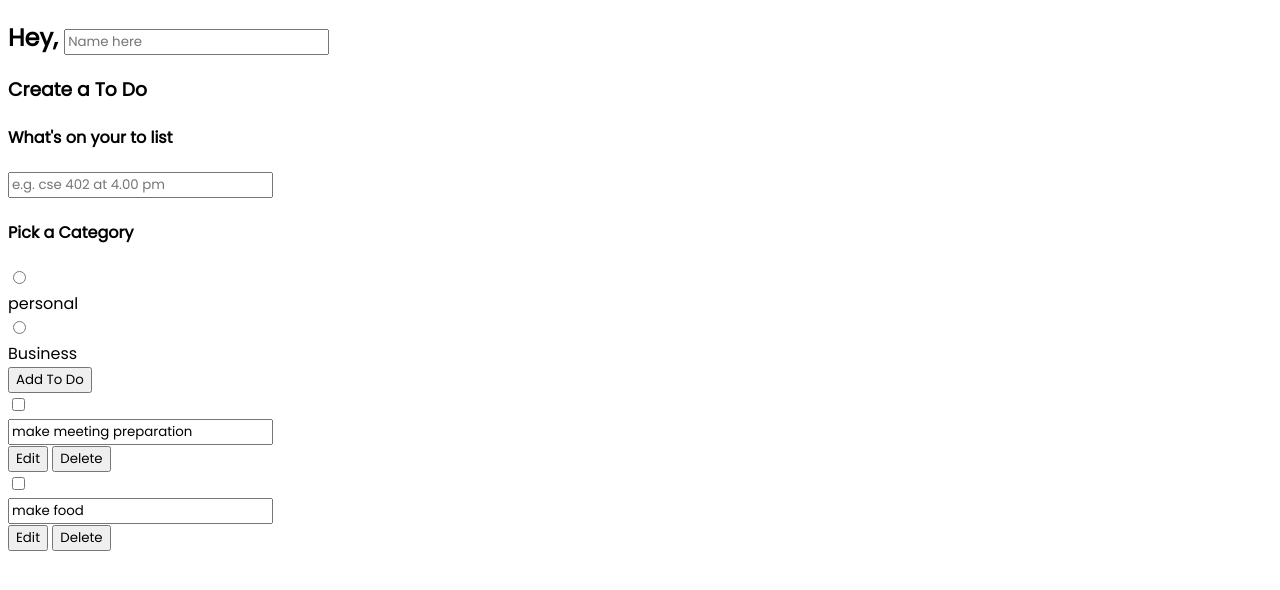
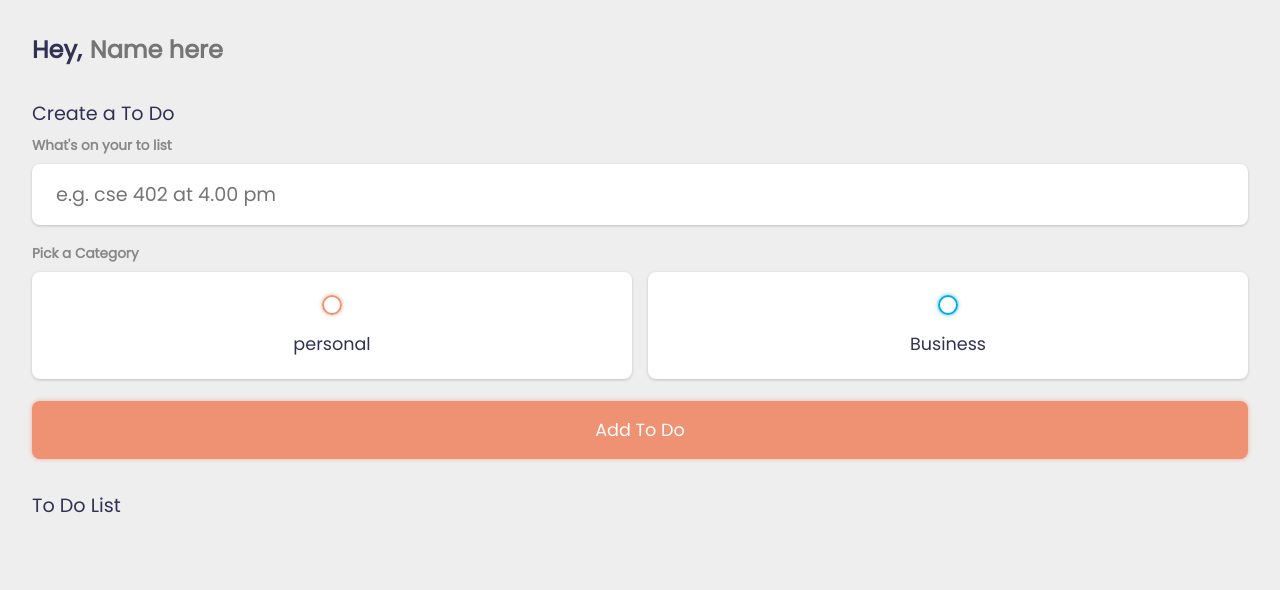
Before and after one commit to ZihadHossainNayem/Rem-To-Do, a plain HTML site: page index.html in a window 1280 px wide. Drawn offline with Linux system fonts and the light colour scheme.

Commit message:
feat: css complete

```diff
--- a/index.html
+++ b/index.html
@@ -23,7 +23,7 @@
 
     <section class="create-to-do">
       <h3>Create a To Do</h3>
-      <form action="" id="to-do-form">
+      <form id="to-do-form">
         <h4>What's on your to list</h4>
         <input
           type="text"
@@ -32,7 +32,7 @@
           placeholder="e.g. cse 402 at 4.00 pm"
         />
         <h4>Pick a Category</h4>
-        <div class="options">
+        <div class="option">
           <label>
             <input
               type="radio"
@@ -40,7 +40,7 @@
               id="category1"
               value="personal"
             />
-            <span class="bubble-personal"></span>
+            <span class="bubble personal"></span>
             <div>personal</div>
           </label>
           <label>
@@ -50,7 +50,7 @@
               id="category2"
               value="Business"
             />
-            <span class="bubble-business"></span>
+            <span class="bubble business"></span>
             <div>Business</div>
           </label>
         </div>
@@ -59,14 +59,15 @@
     </section>
 
     <section class="todo-list">
-      <div class="list" id="todo-list">
-        <div class="to-do-item">
+      <h3>To Do List</h3>
+      <!--  <div class="list" id="todo-list">
+        <div class="todo-item done">
           <label>
             <input type="checkbox" />
-            <span class="bubble-business"></span>
+            <span class="bubble personal"></span>
           </label>
           <div class="todo-content">
-            <input type="text" value="make meeting preparation" readonly />
+            <input type="text" value="making food" readonly />
           </div>
 
           <div class="action">
@@ -75,13 +76,13 @@
           </div>
         </div>
 
-        <div class="to-do-item">
+        <div class="todo-item">
           <label>
             <input type="checkbox" />
-            <span class="bubble-personal"></span>
+            <span class="bubble business"></span>
           </label>
           <div class="todo-content">
-            <input type="text" value="make food" readonly />
+            <input type="text" value="meeting preparation"" readonly />
           </div>
 
           <div class="action">
@@ -89,7 +90,7 @@
             <button class="delete">Delete</button>
           </div>
         </div>
-      </div>
+      </div> -->
     </section>
 
     <script src="main.js"></script>
--- a/style.css
+++ b/style.css
@@ -1,3 +1,228 @@
+:root {
+  --primary: #ef9273;
+  --personal: var(--primary);
+  --business: #00abe4;
+  --light: #eee;
+  --dark: #313154;
+  --grey: #888;
+  --danger: #ff5b57;
+  --shadow: 0 1px 3px rgba(0, 0, 0, 0.2);
+  --personal-glow: 0px 0px 4px rgba(239, 146, 115, 0.7);
+  --business-glow: 0px 0px 4px rgba(0, 171, 228, 0.7);
+}
 * {
   font-family: "Poppins", sans-serif;
+  margin: 0;
+  padding: 0;
+  box-sizing: border-box;
 }
+
+input:not([type="radio"]):not([type="checkbox"]),
+button {
+  appearance: none;
+  border: none;
+  outline: none;
+  background: none;
+  cursor: initial;
+}
+
+body {
+  background: var(--light);
+  color: var(--dark);
+}
+
+section {
+  margin: 2rem 0rem;
+  padding: 0rem 2rem;
+}
+
+h3 {
+  color: var(--dark);
+  font-size: 1.2rem;
+  font-weight: 500;
+  margin: 0rem 0rem 0.5rem 0rem;
+}
+
+h4 {
+  color: var(--grey);
+  font-size: 0.85rem;
+  font-weight: 700;
+  margin: 0rem 0rem 0.5rem 0rem;
+}
+
+.greet .title {
+  display: flex;
+}
+
+.greet .title input {
+  margin-left: 0.5rem;
+  flex: 1 1 0%;
+  min-width: 0;
+}
+
+.greet .title,
+.greet .title input {
+  color: var(--dark);
+  font-size: 1.5rem;
+  font-weight: 700;
+}
+
+.create-to-do input[type="text"] {
+  display: block;
+  width: 100%;
+  font-size: 1.2rem;
+  padding: 1rem 1.5rem;
+  color: var(--dark);
+  background: #fff;
+  border-radius: 0.5rem;
+  box-shadow: var(--shadow);
+  margin-bottom: 1.2rem;
+}
+
+.create-to-do .option {
+  display: grid;
+  grid-template-columns: repeat(2, 1fr);
+  grid-gap: 1rem;
+  margin-bottom: 1.4rem;
+}
+
+.create-to-do .option label {
+  display: flex;
+  flex-direction: column;
+  align-items: center;
+  justify-content: center;
+  padding: 1.4rem;
+  background-color: #fff;
+  border-radius: 0.5rem;
+  box-shadow: var(--shadow);
+  cursor: pointer;
+}
+
+input[type="radio"],
+input[type="checkbox"] {
+  display: none;
+}
+
+.bubble {
+  display: flex;
+  align-items: center;
+  justify-content: center;
+  width: 20px;
+  height: 20px;
+  border-radius: 50%;
+  border: 2px solid var(--business);
+  box-shadow: var(--business-glow);
+}
+
+.bubble.personal {
+  border-color: var(--personal);
+  box-shadow: var(--personal-glow);
+}
+
+.bubble::after {
+  content: "";
+  display: block;
+  opacity: 0;
+  width: 0px;
+  height: 0px;
+  background-color: var(--business);
+  box-shadow: var(--business-glow);
+  border-radius: 50%;
+  transition: 0.2s ease-in-out;
+}
+
+.bubble.personal::after {
+  background-color: var(--personal);
+  box-shadow: var(--personal-glow);
+}
+
+input:checked ~ .bubble::after {
+  width: 10px;
+  height: 10px;
+  opacity: 1;
+}
+
+.create-to-do .option label div {
+  color: var(--dark);
+  font-size: 1.1rem;
+  margin-top: 1rem;
+}
+
+.create-to-do input[type="submit"] {
+  display: block;
+  width: 100%;
+  font-size: 1.1rem;
+  padding: 1rem 1.5rem;
+  color: #fff;
+  background-color: var(--primary);
+  box-shadow: var(--personal-glow);
+  border-radius: 0.5rem;
+  cursor: pointer;
+  transition: 0.2s ease-in-out;
+}
+
+.create-to-do input[type="submit"]:hover {
+  opacity: 0.8;
+}
+
+.todo-list .list {
+  margin: 1rem 0;
+}
+
+.todo-list .todo-item {
+  display: flex;
+  align-items: center;
+  background-color: #fff;
+  padding: 1rem;
+  box-shadow: var(--shadow);
+  border-radius: 0.5rem;
+  margin-bottom: 1rem;
+}
+
+.todo-item label {
+  display: block;
+  margin-right: 1rem;
+  cursor: pointer;
+}
+
+.todo-item .todo-content {
+  flex: 1 1 0%;
+}
+
+.todo-item .todo-content input {
+  color: var(--dark);
+  font-size: 1.1rem;
+}
+
+.todo-item .action {
+  display: flex;
+  align-items: center;
+}
+
+.todo-item .action button {
+  display: block;
+  padding: 0.5rem;
+  border-radius: 0.2rem;
+  color: #fff;
+  cursor: pointer;
+  transition: 0.2s ease-in-out;
+}
+
+.todo-item .action .edit {
+  margin-right: 0.5rem;
+  background-color: var(--personal);
+}
+
+.todo-item .action .delete {
+  margin-right: 0.5rem;
+  background-color: var(--danger);
+}
+
+.todo-item .action button:hover {
+  opacity: 0.7;
+}
+
+.todo-item.done .todo-content input {
+  text-decoration: line-through;
+  color: var(--grey);
+}
```
